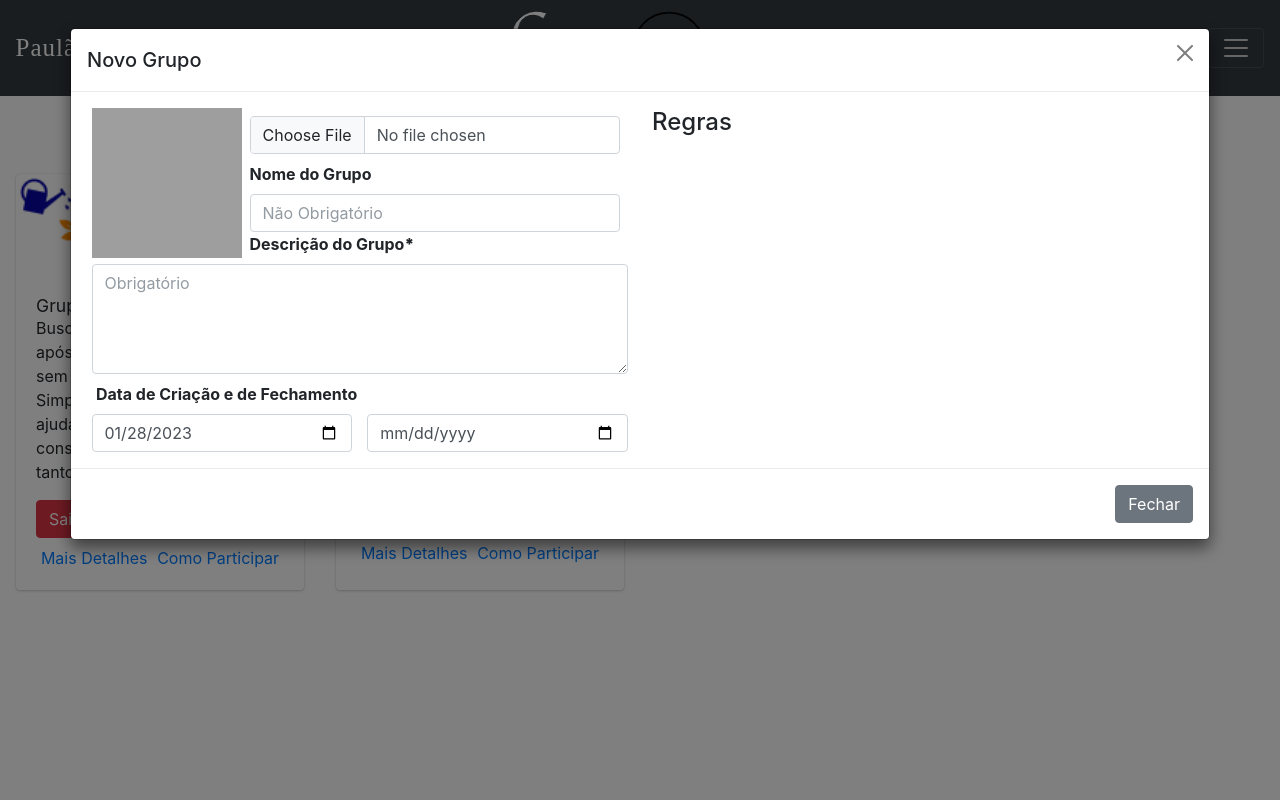
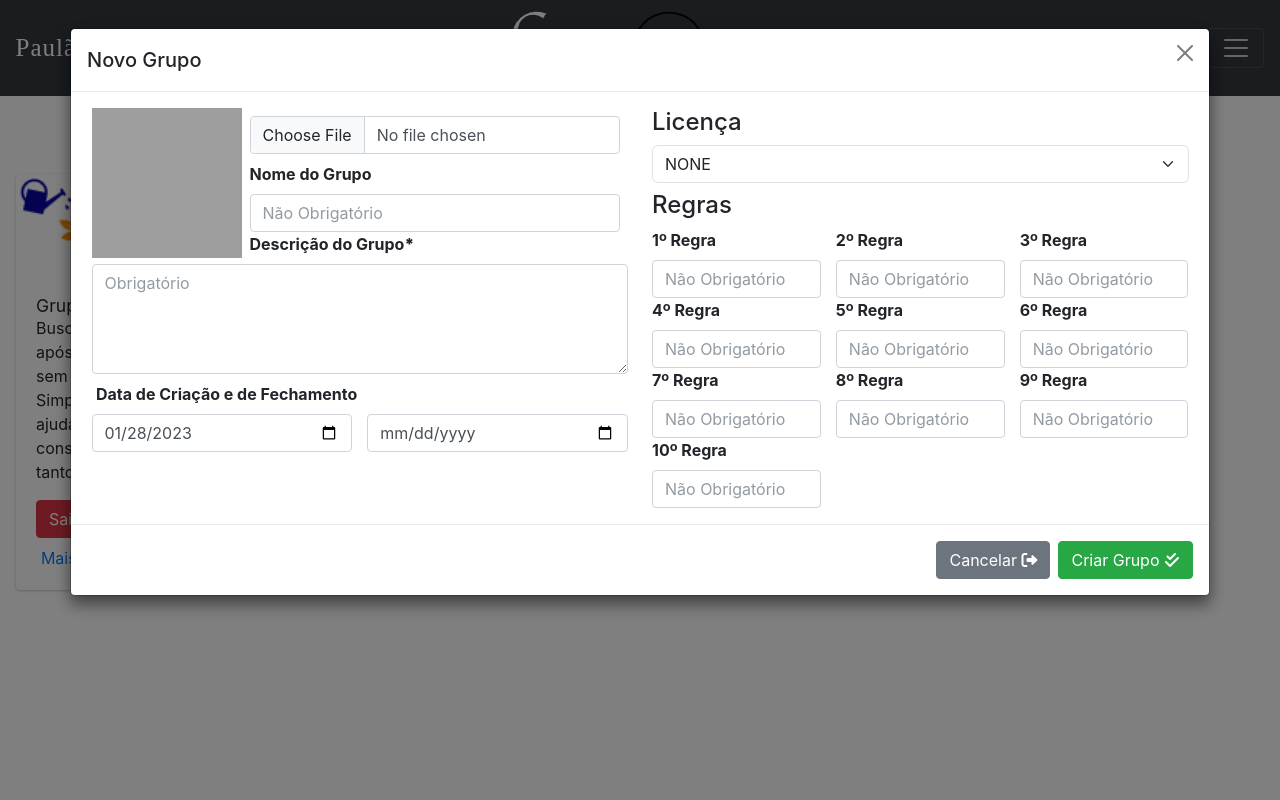
Before and after one commit to isaacrochaoliveira/igreja-projeto, a PHP site: page /dashboard-fieis/index.php?pag=grupos-de-oracoes&jointogroup=1 in a window 1280 px wide, after a click on "Cadastrar Novo Grupo". Run offline with PHP 8.4, Linux system fonts and the light colour scheme; a user stored in the database is signed in; data comes from the database, SQL or seed files in the repository; tables that the repository leaves empty hold one stand-in row (values such as "Sample post"); some libraries are stand-ins or nearby versions; some web fonts are replaced; grey boxes are pictures that could not be loaded.

Commit message:
SIstema para Igrejas

```diff
--- a/final/dashboard-fieis/grupos-de-oracoes.php
+++ b/final/dashboard-fieis/grupos-de-oracoes.php
@@ -268,12 +268,77 @@ $data = date("Y-m-d");
 	      					</div>
 	      				</div>
 	      				<div class="w-50porc">
+	      					<h4>Licença</h4>
+	      					<select class="form-select mb-2" name="id_licenca">
+	      						<option value="">NONE</option>
+	      						<?php
+	      							$query = $pdo->query("SELECT * FROM licenca;");
+	      							$res = $query->fetchAll(PDO::FETCH_ASSOC);
+	      							if (count($res) > 0) {
+	      								for ($i = 0; $i < count($res); $i++) {
+	      									foreach ($res[$i] as $key => $row) {
+	      									}
+	      									$id_licenca = $res[$i]['id'];
+	      									$titulo_da_licenca = $res[$i]['nome_da_licenca'];
+	      									$descricao_da_licenca = $res[$i]['descricao_da_licenca'];
+
+	      									?>
+	      									<option value="<?=$id_licenca?>"><?=$titulo_da_licenca?></option>
+	      									<?php
+	      								}
+	      							}
+	      						?>
+	      					</select>
 	      					<h4>Regras</h4>
+	      					<div class="row">
+	      						<div class="col-md-4">
+	      							<label>1º Regra</label>
+	      							<input type="text" name="_regras1" id="_regras1" class="form-control" placeholder="Não Obrigatório">
+	      						</div>
+	      						<div class="col-md-4">
+	      							<label>2º Regra</label>
+	      							<input type="text" name="_regras2" id="_regras2" class="form-control" placeholder="Não Obrigatório">
+	      						</div>
+	      						<div class="col-md-4">
+	      							<label>3º Regra</label>
+	      							<input type="text" name="_regras3" id="_regras3" class="form-control" placeholder="Não Obrigatório">
+	      						</div>
+	      						<div class="col-md-4">
+	      							<label>4º Regra</label>
+	      							<input type="text" name="_regras4" id="_regras4" class="form-control" placeholder="Não Obrigatório">
+	      						</div>
+	      						<div class="col-md-4">
+	      							<label>5º Regra</label>
+	      							<input type="text" name="_regras5" id="_regras5" class="form-control" placeholder="Não Obrigatório">
+	      						</div>
+	      						<div class="col-md-4">
+	      							<label>6º Regra</label>
+	      							<input type="text" name="_regras6" id="_regras6" class="form-control" placeholder="Não Obrigatório">
+	      						</div>
+	      						<div class="col-md-4">
+	      							<label>7º Regra</label>
+	      							<input type="text" name="_regras7" id="_regras7" class="form-control" placeholder="Não Obrigatório">
+	      						</div>
+	      						<div class="col-md-4">
+	      							<label>8º Regra</label>
+	      							<input type="text" name="_regras8" id="_regras8" class="form-control" placeholder="Não Obrigatório">
+	      						</div>
+	      						<div class="col-md-4">
+	      							<label>9º Regra</label>
+	      							<input type="text" name="_regras9" id="_regras9" class="form-control" placeholder="Não Obrigatório">
+	      						</div>
+	      						<div class="col-md-4">
+	      							<label>10º Regra</label>
+	      							<input type="text" name="_regras10" id="_regras10" class="form-control" placeholder="Não Obrigatório">
+	      						</div>
+
+	      					</div>
 	      				</div>
 	      			</div>
 			    </div>
 	      		<div class="modal-footer">
-	        		<button type="button" class="btn btn-secondary" data-bs-dismiss="modal">Fechar</button>
+	        		<button type="button" class="btn btn-secondary" data-bs-dismiss="modal">Cancelar <i class="fa-solid fa-right-from-bracket"></i></button>
+	        		<button type="button" class="btn btn-success">Criar Grupo <i class="fa-solid fa-check-double"></i></button>
 	      		</div>
 	      	</form>
     	</div>
```
